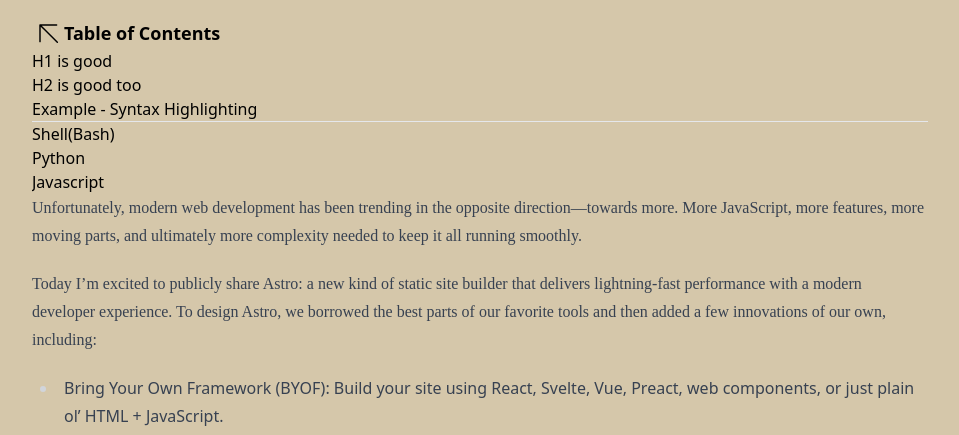
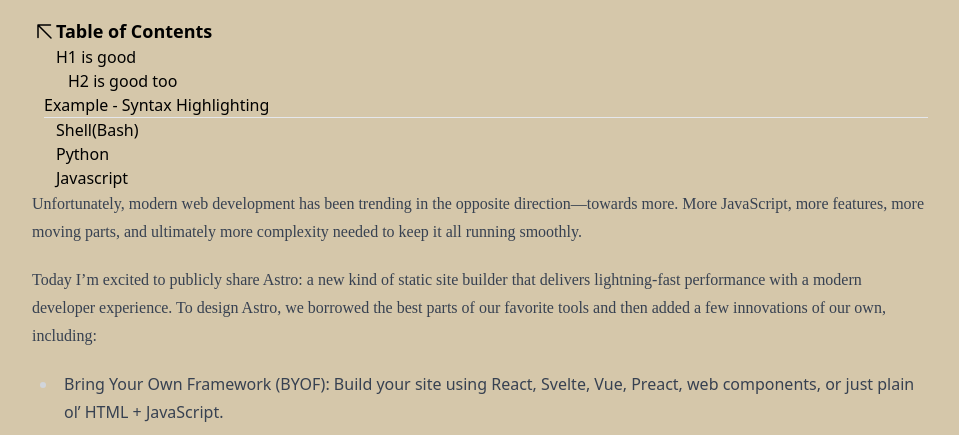
Before and after one commit to MilesConn/MilesConn.github.io, an Astro site in the folder blog/: page /blog/introducing-astro-ship-less-javascript-1 in a window 1280 px wide. Shown: the part 334-769 px from the top of the page, without its empty margins (160-1119 px from the left). Built offline with nearby package versions, Linux system fonts and the light colour scheme; Astro itself is replaced by a stand-in of ours.

Commit message:
Finished ToC for now

```diff
--- a/blog/src/components/TableOfContents/index.svelte
+++ b/blog/src/components/TableOfContents/index.svelte
@@ -1,10 +1,13 @@
 <script lang="ts">
   import ArrowTl from "../Icons/ArrowTl.svelte";
   import ArrowTr from "../Icons/ArrowTr.svelte";
+  import { slide } from "svelte/transition";
+  import FontTesting from "../pages/FontTesting.svelte";
 
   let isOpen = true;
 
-  const iconSize = "32px";
+  const iconSize = "24px";
+  const strokeWidth = "1.5";
 
   type Heading = {
     depth: number;
@@ -19,29 +22,34 @@
   }
 </script>
 
+<!-- TODO: We learned we can apply styles with with tailwind apply but not inline which is :(  -->
+<!-- Hover doesn't work but like text styles do? -->
+<!-- Something to do with pointer events? -->
+
 {#if headings.length !== 0}
   <div class="flex flex-col space-y-2">
     <div class="flex items-center space-x-2">
-      <button on:click={toggleButton} class="bull_shit">
+      <button on:click={toggleButton}>
         {#if isOpen}
-          <ArrowTl size={"32px"} />
+          <ArrowTl size={iconSize} {strokeWidth} />
         {:else}
-          <ArrowTr size={"32px"} />
+          <ArrowTr size={iconSize} {strokeWidth} />
         {/if}
       </button>
       <span class="text-lg font-semibold">Table of Contents</span>
     </div>
-    <div
-      style="height: {isOpen
-        ? 'auto'
-        : '0'}; overflow: hidden; transition: height 0.3s ease-in-out;"
-    >
+    {#if isOpen}
+      <div transition:slide={{ duration: 300 }}>
         <ul>
           {#each headings as heading}
-          <li class="pl-{heading.depth * 2}">
+            <!-- TODO: couldn't get tailwind to work so had to do it by hand...  -->
+            <!-- TODO: there's some random white line on the page that I'll have to fix later -->
+            <li style="padding-left: {heading.depth * 0.75}rem;">
               <a
                 href="#{heading.slug}"
-              class="transition-all duration-200 hover:text-blue-500"
+                style="color: black; text-decoration: none;"
+                on:mouseover={() => (event.target.style.color = "blue")}
+                on:mouseout={() => (event.target.style.color = "black")}
                 >{heading.text}</a
               >
               {#if heading.depth === 1}
@@ -51,11 +59,6 @@
           {/each}
         </ul>
       </div>
+    {/if}
   </div>
 {/if}
-
-<!-- <style>
-  .bull_shit {
-    @apply hover:bg-slate-300;
-  }
-</style> -->
--- a/blog/src/layouts/post2.astro
+++ b/blog/src/layouts/post2.astro
@@ -9,7 +9,6 @@ import { extractLinks } from "src/lib/markdownUtils";
 import LineComponent from "$/components/LineComponent.astro";
 import Tag from "$/components/Tag.astro";
 import TableOfContents from "$/components/TableOfContents/index.svelte";
-import { ArrowTl, ArrowTr } from "$/components/Icons";
 
 const { content, rawContent, headings } = Astro.props;
 
@@ -47,8 +46,7 @@ const links = extractLinks(rawContent);
         }
       </div>
     </div>
-    <TableOfContents headings={headings} client:load>
-    </TableOfContents>
+    <TableOfContents headings={headings} client:load />
 
     <!--<img src={content.image} alt={content.title} />-->
     <Prose>
```
Lines whose indentation alone changed are shown as unchanged.
